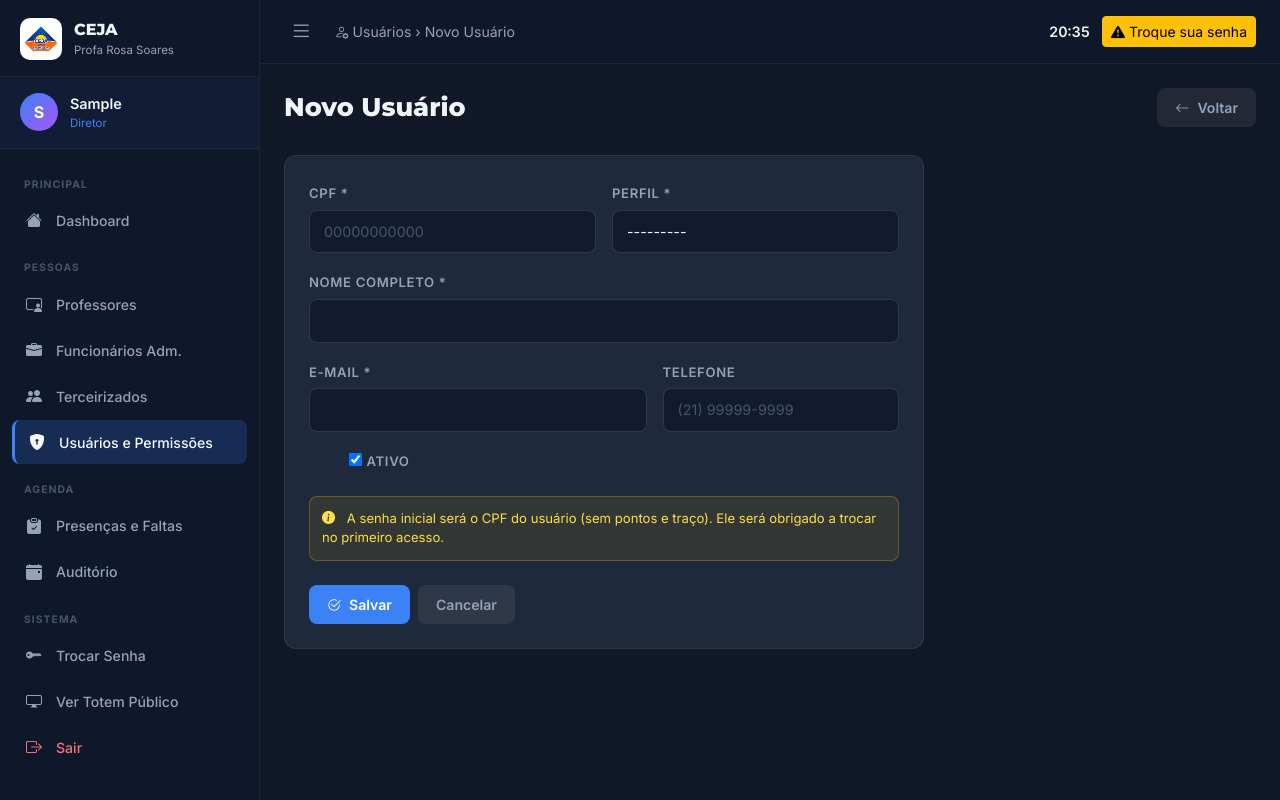
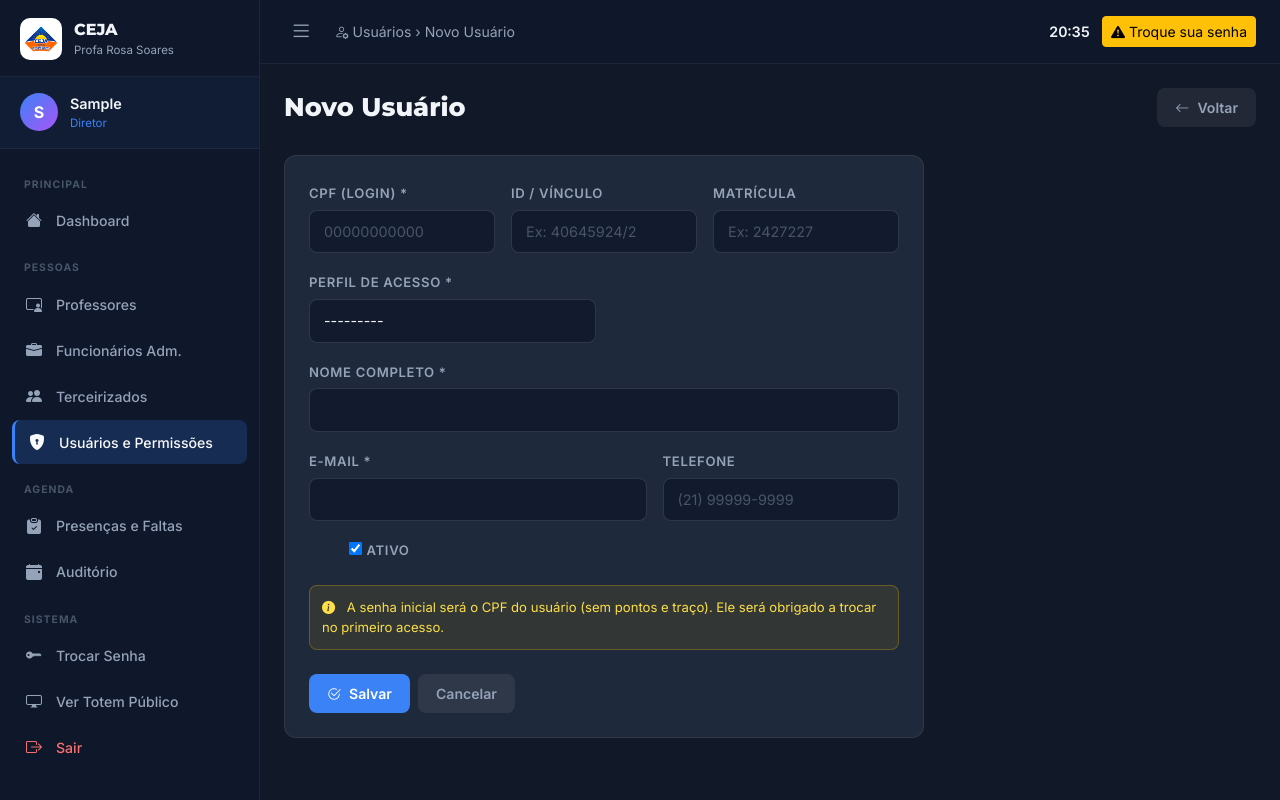
Before and after one commit to professorsilvio-alt/ceja-orientacao, a Django app: page /usuarios/novo/ in a window 1280 px wide. Run offline with Django 5.2, Linux system fonts and the light colour scheme; a user stored in the database is signed in; tables that the repository leaves empty hold one stand-in row (values such as "Sample post").

Commit message:
feat: adiciona campos ID/Vinculo e Matricula em Usuario e Professor e re-executa importacao

```diff
--- a/professores/forms.py
+++ b/professores/forms.py
@@ -20,13 +20,14 @@ class ProfessorForm(forms.ModelForm):
     class Meta:
         model = Professor
         fields = [
-            'cpf', 'matricula', 'matricula_acumulacao', 'nome_completo',
+            'cpf', 'id_vinculo', 'matricula', 'matricula_acumulacao', 'nome_completo',
             'cargo', 'disciplina_ingresso', 'disciplinas_lecionadas',
             'data_ci_movimentacao', 'data_ingresso_unidade', 'classificacao',
             'email', 'telefone', 'foto', 'ativo', 'observacoes',
         ]
         widgets = {
             'cpf': forms.TextInput(attrs={'placeholder': '00000000000', 'id': 'id_cpf_prof'}),
+            'id_vinculo': forms.TextInput(attrs={'placeholder': 'Ex: 40645924/2', 'id': 'id_vinculo_prof'}),
             'matricula': forms.TextInput(attrs={'id': 'id_matricula'}),
             'matricula_acumulacao': forms.TextInput(attrs={'id': 'id_mat_acum'}),
             'nome_completo': forms.TextInput(attrs={'id': 'id_nome_prof'}),
--- a/professores/models.py
+++ b/professores/models.py
@@ -59,6 +59,10 @@ class Professor(models.Model):
     cpf = models.CharField(
         max_length=11, unique=True, verbose_name='CPF',
         help_text='Somente números.'
+    )
+    id_vinculo = models.CharField(
+        max_length=30, blank=True, verbose_name='ID / Vínculo',
+        help_text='Ex: 40645924/2'
     )
     matricula = models.CharField(max_length=20, unique=True, verbose_name='Matrícula')
     matricula_acumulacao = models.CharField(
--- a/templates/professores/detalhe.html
+++ b/templates/professores/detalhe.html
@@ -54,7 +54,11 @@
     <div class="card-gestao mb-3">
       <h6 style="font-weight:700; color:var(--blue); margin-bottom:16px; border-bottom:1px solid var(--card-border); padding-bottom:8px;">Dados Funcionais</h6>
       <div class="row g-2">
-        <div class="col-md-4">
+        <div class="col-md-3">
+          <div style="font-size:0.72rem; color:var(--text-muted);">ID / VÍNCULO</div>
+          <div style="font-size:0.9rem; font-weight:700; color:#fde047;">{{ professor.id_vinculo|default:"—" }}</div>
+        </div>
+        <div class="col-md-3">
           <div style="font-size:0.72rem; color:var(--text-muted);">MATRÍCULA</div>
           <div style="font-family:monospace; font-weight:600;">{{ professor.matricula }}</div>
         </div>
--- a/templates/professores/listar.html
+++ b/templates/professores/listar.html
@@ -24,6 +24,7 @@
         <tr>
           <th>Classif.</th>
           <th>Nome</th>
+          <th>ID / Vínculo</th>
           <th>Disciplina de ingresso</th>
           <th>Cargo</th>
           <th>Matrícula</th>
@@ -46,6 +47,7 @@
             <span class="badge-gestao badge-secondary" style="font-size:0.65rem; margin-top:3px;">{{ disc.nome }}</span>
             {% endfor %}
           </td>
+          <td style="font-size:0.82rem; font-weight:600; color:#fde047;">{{ prof.id_vinculo|default:"—" }}</td>
           <td>{{ prof.get_disciplina_ingresso_display }}</td>
           <td>{{ prof.get_cargo_display }}</td>
           <td style="font-family:monospace; font-size:0.82rem;">
--- a/templates/usuarios/form.html
+++ b/templates/usuarios/form.html
@@ -17,13 +17,21 @@
   <form method="post" id="form-usuario">
     {% csrf_token %}
     <div class="row g-3">
-      <div class="col-md-6">
-        <label class="form-label">CPF *</label>
+      <div class="col-md-4">
+        <label class="form-label">CPF (Login) *</label>
         {{ form.cpf }}
         {% if form.cpf.errors %}<small class="text-danger">{{ form.cpf.errors.0 }}</small>{% endif %}
       </div>
+      <div class="col-md-4">
+        <label class="form-label">ID / Vínculo</label>
+        {{ form.id_vinculo }}
+      </div>
+      <div class="col-md-4">
+        <label class="form-label">Matrícula</label>
+        {{ form.matricula }}
+      </div>
       <div class="col-md-6">
-        <label class="form-label">Perfil *</label>
+        <label class="form-label">Perfil de Acesso *</label>
         {{ form.perfil }}
       </div>
       <div class="col-12">
--- a/templates/usuarios/listar.html
+++ b/templates/usuarios/listar.html
@@ -50,6 +50,8 @@
       <thead>
         <tr>
           <th>Nome</th>
+          <th>ID / Vínculo</th>
+          <th>Matrícula</th>
           <th>CPF (Login)</th>
           <th>Perfil de Acesso (Permissão)</th>
           <th>E-mail</th>
@@ -66,6 +68,8 @@
             <span class="badge bg-warning text-dark ms-1" style="font-size:0.7rem;" title="Ainda não alterou a senha padrão">1º Acesso Pendente</span>
             {% endif %}
           </td>
+          <td style="font-size:0.85rem; font-weight:600; color:#fde047;">{{ u.id_vinculo|default:"—" }}</td>
+          <td style="font-family:monospace; font-size:0.85rem; color:#94a3b8;">{{ u.matricula|default:"—" }}</td>
           <td style="font-family:monospace; font-size:0.85rem; color:#60a5fa;">{{ u.cpf_formatado }}</td>
           <td>
             <form method="post" action="{% url 'alterar_perfil_rapido' u.cpf %}" class="d-inline-block">
--- a/usuarios/forms.py
+++ b/usuarios/forms.py
@@ -109,9 +109,11 @@ class UsuarioForm(forms.ModelForm):
 
     class Meta:
         model = User
-        fields = ['cpf', 'nome_completo', 'email', 'telefone', 'perfil', 'is_active']
+        fields = ['cpf', 'id_vinculo', 'matricula', 'nome_completo', 'email', 'telefone', 'perfil', 'is_active']
         widgets = {
             'cpf': forms.TextInput(attrs={'placeholder': '00000000000', 'id': 'id_cpf_usuario'}),
+            'id_vinculo': forms.TextInput(attrs={'placeholder': 'Ex: 40645924/2', 'id': 'id_vinculo_usuario'}),
+            'matricula': forms.TextInput(attrs={'placeholder': 'Ex: 2427227', 'id': 'id_matricula_usuario'}),
             'nome_completo': forms.TextInput(attrs={'id': 'id_nome_completo'}),
             'email': forms.EmailInput(attrs={'id': 'id_email_usuario'}),
             'telefone': forms.TextInput(attrs={'placeholder': '(21) 99999-9999', 'id': 'id_telefone'}),
--- a/usuarios/models.py
+++ b/usuarios/models.py
@@ -64,6 +64,8 @@ class Usuario(AbstractBaseUser, PermissionsMixin):
         help_text='Somente números, 11 dígitos.'
     )
     nome_completo = models.CharField(max_length=200, verbose_name='Nome completo')
+    id_vinculo = models.CharField(max_length=30, blank=True, verbose_name='ID / Vínculo', help_text='Ex: 40645924/2')
+    matricula = models.CharField(max_length=30, blank=True, verbose_name='Matrícula', help_text='Ex: 2427227')
     email = models.EmailField(unique=True, verbose_name='E-mail')
     telefone = models.CharField(max_length=20, blank=True, verbose_name='Telefone')
     perfil = models.CharField(max_length=20, choices=PERFIL_CHOICES, verbose_name='Perfil')
```
Also changed, not shown: importar_professores.py (+6 -1 lines), templates/professores/form.html (+7 -3 lines), professores/migrations/0002_professor_id_vinculo.py (added), usuarios/migrations/0002_usuario_id_vinculo_usuario_matricula.py (added).
